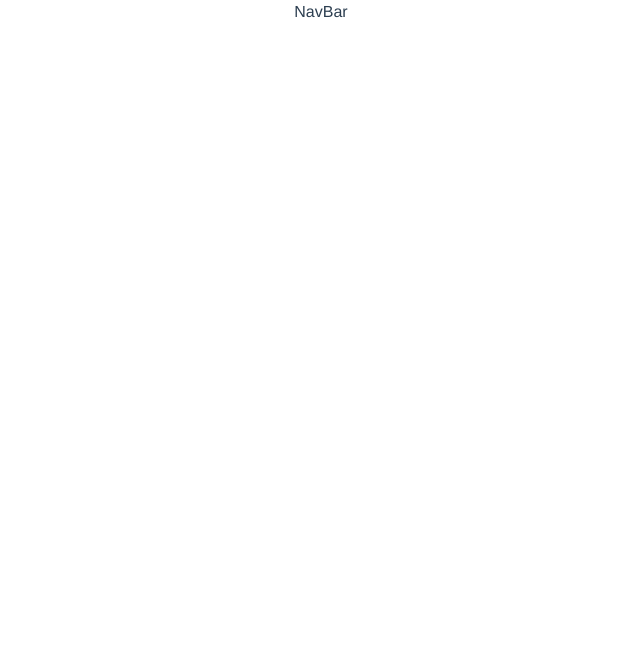
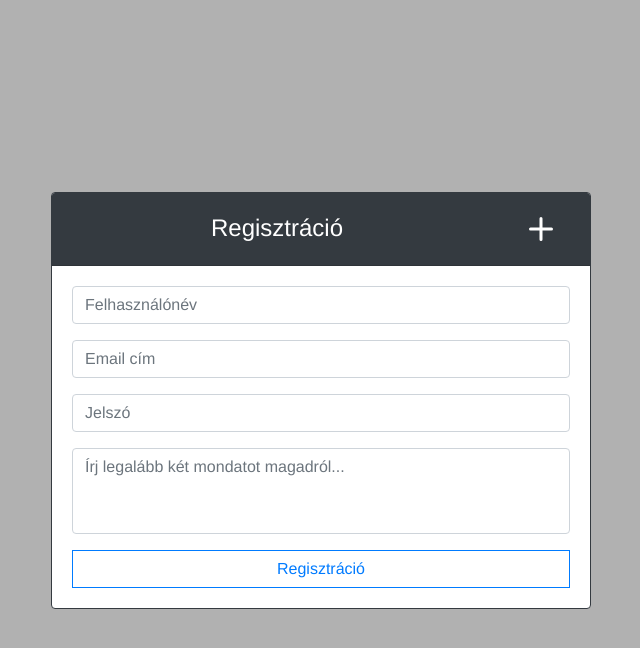
Before and after one commit to Miraglia00/modminers_vue, a Vue app: page /register in a window 1280 px wide. Shown: the top 648 px of the page, without its empty margins (319-959 px from the left). Built offline with nearby package versions, Linux system fonts and the light colour scheme.

Commit message:
Register added
App.vue: Added Toast notification
bootstrap-vue.js: Added VueBootstrap Icons
router/index.js: Added Register route
views/Home.vue: Changed
views/Register.vue: Added

```diff
--- a/src/App.vue
+++ b/src/App.vue
@@ -1,7 +1,10 @@
 <template>
-  <div id="app">
-    <Navbar />
-    <router-view />
+  <div id="app" style="background-color: #b1b1b1">
+     <b-alert variant="success" dismissible show v-if="this.message">
+      {{this.message}}
+    </b-alert>
+    <Navbar hidden />
+    <router-view @message="showMessage" />
   </div>
 </template>
 
@@ -34,6 +37,22 @@ import Navbar from "./components/Navbar";
 export default {
   components:{
     Navbar
+  },
+   data() {
+    return {
+        message: ''
+    }
+  },
+  methods: {
+    showMessage(value) {
+      console.log(value)
+      this.$bvToast.toast('Átlettél irányítva a főoldalra, most már bejelentkezhetsz. Kellemes időtöltést.', {
+          title: value,
+          variant: 'success',
+          autoHideDelay: 5000,
+          appendToast: false
+        })
+    }
   }
-}
+  }
 </script>
--- a/src/plugins/bootstrap-vue.js
+++ b/src/plugins/bootstrap-vue.js
@@ -1,7 +1,8 @@
 import Vue from 'vue'
 
-import BootstrapVue from 'bootstrap-vue'
+import { BootstrapVue, BootstrapVueIcons } from 'bootstrap-vue'
 import 'bootstrap/dist/css/bootstrap.min.css'
 import 'bootstrap-vue/dist/bootstrap-vue.css'
 
 Vue.use(BootstrapVue)
+Vue.use(BootstrapVueIcons)
--- a/src/router/index.js
+++ b/src/router/index.js
@@ -1,6 +1,7 @@
 import Vue from 'vue'
 import VueRouter from 'vue-router'
 import Home from '../views/Home.vue'
+import Register from '../views/Register';
 
 Vue.use(VueRouter)
 
@@ -9,6 +10,11 @@ Vue.use(VueRouter)
     path: '/',
     name: 'Home',
     component: Home
+  },
+  {
+    path: '/register',
+    name: 'Register',
+    component: Register
   },
   {
     path: '/about',
--- a/src/views/Home.vue
+++ b/src/views/Home.vue
@@ -1,43 +1,12 @@
 <template>
-<div>
-  <h1>Regisztráció</h1>
-
-  <input type="text" v-model="username" name="username" placeholder="felhasználónév" /><br />
-  <input type="email" v-model="email" name="email" placeholder="email" /><br />
-  <input type="password" v-model="password" name="password" placeholder="jelszó" /><br />
-  <textarea name="indtroduction" v-model="intro" cols="30" rows="3" placeholder="Rövid bemutatkozás"></textarea><br />
-
-  <button @click="register">Regisztráció</button>
-</div>
+<b-container>
+  HOME
+</b-container>
 </template>
 
 <script>
 
-import Authentication from '../api/Authentication';
+export default {
 
-export default {
-  data() {
-    return {
-      username: '',
-      email: '',
-      password: '',
-      intro: ''
-    }
-  },
-  methods: {
-    async register() {
-      try {
-        const response = await Authentication.register({
-          username: this.username,
-          email: this.email,
-          description: this.intro,
-          password: this.password
-        })
-         console.log(response.data)
-      }catch(err) {
-        console.log(err.response.data)
-      }
-    }
-  }
 }
 </script>
--- /dev/null
+++ b/src/views/Register.vue
@@ -0,0 +1,135 @@
+<template>
+<b-container>
+  <b-row align-v="center" style="min-height:100vh">
+    <b-col cols="12" offset="0" md="6" offset-md="3">
+        <b-card-group deck>
+            <b-card
+                border-variant="dark"
+                header="Regisztráció"
+                header-bg-variant="dark"
+                header-text-variant="white"
+                align="center"
+            >
+                <template v-slot:header>
+                    <h4 class="mb-0">
+                        <b-row align-v="center">
+                            <b-col cols="10">
+                                 <p class="m-0">Regisztráció</p>
+                            </b-col>
+                            <b-col cols="2">
+                                <b-icon font-scale="2" icon="plus"></b-icon>
+                            </b-col>
+                        </b-row>
+                    </h4>
+                </template>
+                <b-card-text>
+                    <b-form-input
+                    v-model="username"
+                    :state="usernameState"
+                    aria-describedby="input-live-help input-live-feedback"
+                    placeholder="Felhasználónév"
+                    trim
+                    ></b-form-input>
+
+                    <b-form-invalid-feedback id="input-live-feedback" v-if="this.errormsg">
+                        {{this.errormsg.username}}
+                    </b-form-invalid-feedback>
+
+                    <b-form-input
+                    v-model="email"
+                    :state="emailState"
+                    aria-describedby="input-live-help input-live-feedback"
+                    placeholder="Email cím"
+                    trim
+                    class="mt-3"
+                    ></b-form-input>
+
+                    <b-form-invalid-feedback id="input-live-feedback" v-if="this.errormsg">
+                        {{this.errormsg.email}}
+                        {{this.errormsg.validemail}}
+                    </b-form-invalid-feedback>
+
+                    <b-form-input
+                    type="password"
+                    v-model="password"
+                    :state="passwordState"
+                    aria-describedby="input-live-help input-live-feedback"
+                    placeholder="Jelszó"
+                    trim
+                    class="mt-3"
+                    ></b-form-input>
+
+                    <b-form-invalid-feedback id="input-live-feedback" v-if="this.errormsg">
+                        {{this.errormsg.password}}
+                    </b-form-invalid-feedback>
+
+                    <b-form-textarea
+                    v-model="intro"
+                    :state="introState"
+                    placeholder="Írj legalább két mondatot magadról..."
+                    rows="3"
+                    class="mt-3"
+                    no-resize
+                    ></b-form-textarea>
+
+                    <b-form-invalid-feedback id="input-live-feedback" v-if="this.errormsg">
+                        {{this.errormsg.description}}
+                    </b-form-invalid-feedback>
+                    <div class="mt-3">
+                        <b-button @click="register" block class="p-10" squared variant="outline-primary" align-v="center">
+                            Regisztráció
+                        </b-button>
+                    </div>
+
+                </b-card-text>
+            </b-card>
+        </b-card-group>
+    </b-col>
+  </b-row>
+</b-container>
+</template>
+
+<script>
+
+import Authentication from '../api/Authentication';
+
+export default {
+  data() {
+    return {
+        username: '',
+        email: '',
+        password: '',
+        intro: '',
+        usernameState: null,
+        emailState: null,
+        passwordState: null,
+        introState: null,
+        errormsg: null,
+        message: ''
+    }
+  },
+  methods: {
+    async register() {
+     try {
+        const response = await Authentication.register({
+          username: this.username,
+          email: this.email,
+          description: this.intro,
+          password: this.password
+        })
+        this.message = response.data.message;
+        this.$emit('message', this.message);
+        this.$router.replace('/');
+
+      }catch(err) {
+        this.errormsg = err.response.data
+        this.usernameState = this.errormsg.username ? false : true;
+        this.emailState = this.errormsg.email || this.errormsg.validemail ? false : true;
+        this.passwordState = this.errormsg.password ? false : true;
+        this.introState = this.errormsg.description ? false : true;
+        console.log(this.errormsg)
+      }
+    }
+  }
+}
+</script>
```
